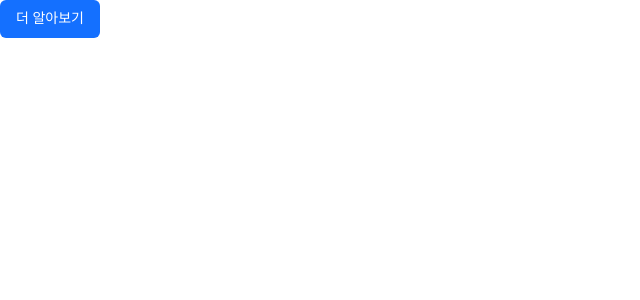
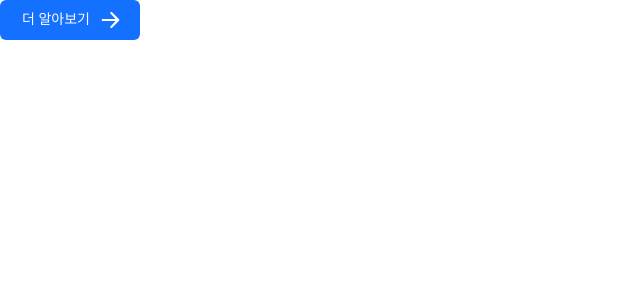
Before and after one commit to Bamdoliro/thisismaru, a Next.js app: page / in a window 1280 px wide. Shown: the top 300 px of the page, without its empty margins (0-640 px from the left). Built offline with nearby package versions, Linux system fonts and the light colour scheme.

Commit message:
ADD :: Button, Icon

```diff
--- a/src/app/page.tsx
+++ b/src/app/page.tsx
@@ -3,7 +3,7 @@
 const Home = () => {
   return (
     <div>
-      <Button option="PRIMARY" icon={false}>
+      <Button option="PRIMARY" icon="SHORTCUTS_ICON">
         더 알아보기
       </Button>
     </div>
--- a/src/components/Common/Button/button.tsx
+++ b/src/components/Common/Button/button.tsx
@@ -1,45 +1,50 @@
 "use client";
 
 import { ButtonHTMLAttributes, ReactNode } from "react";
-import { ButtonOptionType } from "./interface";
+import { ButtonIconOptionType, ButtonOptionType } from "./interface";
 import { font } from "@/styles/font";
-import { getButtonStyle } from "./index";
+import { getButtonStyle, getIconButtonStyle } from "./index";
 import { styled } from "styled-components";
+import AddIcon from "../Icon/Add";
+import ShortcutsIcon from "../Icon/Shortcuts";
 
 interface PropsInterface extends ButtonHTMLAttributes<HTMLButtonElement> {
   children: ReactNode;
   option: ButtonOptionType;
+  icon: ButtonIconOptionType;
   width?: string;
-  icon: boolean;
 }
 
 const Button = ({ onClick, children, option, width, icon }: PropsInterface) => {
+  console.log(getIconButtonStyle[icon]);
+
   return (
-    <ButtonStyled
+    <StyledButton
       onClick={onClick}
       option={option}
       icon={icon}
       style={{ width }}
     >
+      {icon === "ADD_ICON" && <AddIcon />}
       {children}
-    </ButtonStyled>
+      {icon === "SHORTCUTS_ICON" && <ShortcutsIcon />}
+    </StyledButton>
   );
 };
 
 export default Button;
 
-const ButtonStyled = styled.button<{
+const StyledButton = styled.button<{
   option: ButtonOptionType;
-  icon: Boolean;
+  icon: ButtonIconOptionType;
 }>`
   ${font.btn2}
   display: flex;
   align-items: center;
   justify-content: center;
-  gap: 4px;
   border-radius: 6px;
   cursor: pointer;
 
-  padding: ${({ icon }) => (icon ? "10px 16px 10px 10px" : "10px 16px")};
+  ${({ icon }) => icon && getIconButtonStyle[icon]};
   ${({ option }) => option && getButtonStyle[option]}
 `;
--- a/src/components/Common/Button/index.ts
+++ b/src/components/Common/Button/index.ts
@@ -52,3 +52,17 @@
     }
   `,
 };
+
+export const getIconButtonStyle = {
+  NONE: css`
+    padding: 10px 16px;
+  `,
+  ADD_ICON: css`
+    gap: 4px;
+    padding: 10px 16px 10px 10px;
+  `,
+  SHORTCUTS_ICON: css`
+    gap: 10px;
+    padding: 10px 20px 10px 22px;
+  `,
+};
--- a/src/components/Common/Button/interface.ts
+++ b/src/components/Common/Button/interface.ts
@@ -5,3 +5,5 @@
   | "QUATERNARY"
   | "DELETE"
   | "LINK_TEXT";
+
+export type ButtonIconOptionType = "NONE" | "ADD_ICON" | "SHORTCUTS_ICON";
--- /dev/null
+++ b/src/components/Common/Icon/Add.tsx
@@ -0,0 +1,18 @@
+const AddIcon = () => {
+  return (
+    <svg
+      width="24"
+      height="24"
+      viewBox="0 0 24 24"
+      fill="none"
+      xmlns="http://www.w3.org/2000/svg"
+    >
+      <path
+        d="M12 18.75C11.7833 18.75 11.6043 18.6793 11.463 18.538C11.321 18.396 11.25 18.2167 11.25 18V12.75H6C5.78333 12.75 5.60433 12.679 5.463 12.537C5.321 12.3957 5.25 12.2167 5.25 12C5.25 11.7833 5.321 11.604 5.463 11.462C5.60433 11.3207 5.78333 11.25 6 11.25H11.25V6C11.25 5.78333 11.321 5.60433 11.463 5.463C11.6043 5.321 11.7833 5.25 12 5.25C12.2167 5.25 12.396 5.321 12.538 5.463C12.6793 5.60433 12.75 5.78333 12.75 6V11.25H18C18.2167 11.25 18.396 11.3207 18.538 11.462C18.6793 11.604 18.75 11.7833 18.75 12C18.75 12.2167 18.6793 12.3957 18.538 12.537C18.396 12.679 18.2167 12.75 18 12.75H12.75V18C12.75 18.2167 12.6793 18.396 12.538 18.538C12.396 18.6793 12.2167 18.75 12 18.75Z"
+        fill="white"
+      />
+    </svg>
+  );
+};
+
+export default AddIcon;
--- /dev/null
+++ b/src/components/Common/Icon/Shortcuts.tsx
@@ -0,0 +1,18 @@
+const ShortcutsIcon = () => {
+  return (
+    <svg
+      width="20"
+      height="20"
+      viewBox="0 0 20 20"
+      fill="none"
+      xmlns="http://www.w3.org/2000/svg"
+    >
+      <path
+        d="M10.5693 17.7096C10.3757 17.516 10.2745 17.2695 10.2657 16.9703C10.2569 16.6711 10.3493 16.4246 10.5429 16.231L15.7178 11.0561H2.74751C2.44828 11.0561 2.19746 10.9549 1.99504 10.7525C1.79262 10.5501 1.69141 10.2992 1.69141 10C1.69141 9.70077 1.79262 9.44994 1.99504 9.24752C2.19746 9.0451 2.44828 8.94389 2.74751 8.94389H15.7178L10.5429 3.76898C10.3493 3.57536 10.2569 3.32893 10.2657 3.0297C10.2745 2.73047 10.3757 2.48405 10.5693 2.29043C10.7629 2.09681 11.0093 2 11.3086 2C11.6078 2 11.8542 2.09681 12.0478 2.29043L19.0181 9.26073C19.1237 9.34873 19.1986 9.45875 19.2426 9.59076C19.2866 9.72277 19.3086 9.85919 19.3086 10C19.3086 10.1408 19.2866 10.2728 19.2426 10.396C19.1986 10.5193 19.1237 10.6337 19.0181 10.7393L12.0478 17.7096C11.8542 17.9032 11.6078 18 11.3086 18C11.0093 18 10.7629 17.9032 10.5693 17.7096Z"
+        fill="white"
+      />
+    </svg>
+  );
+};
+
+export default ShortcutsIcon;
```
